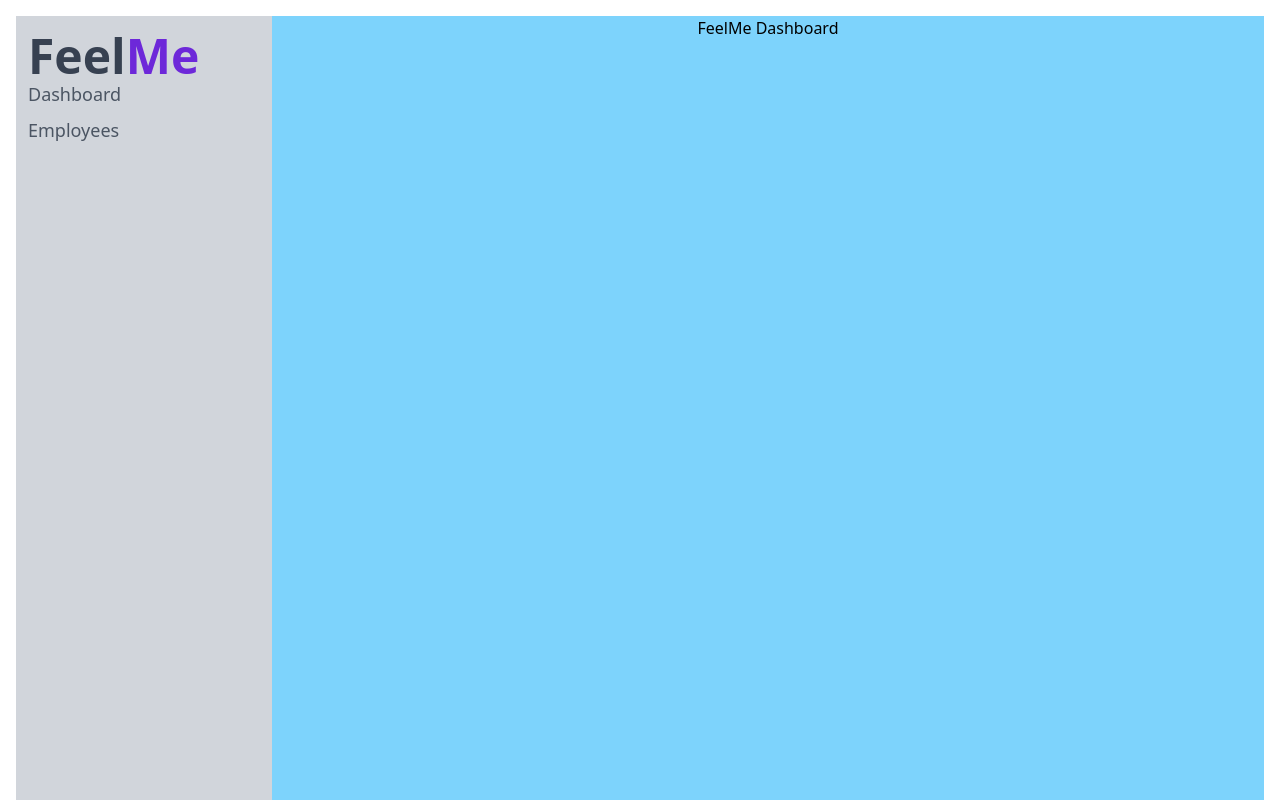
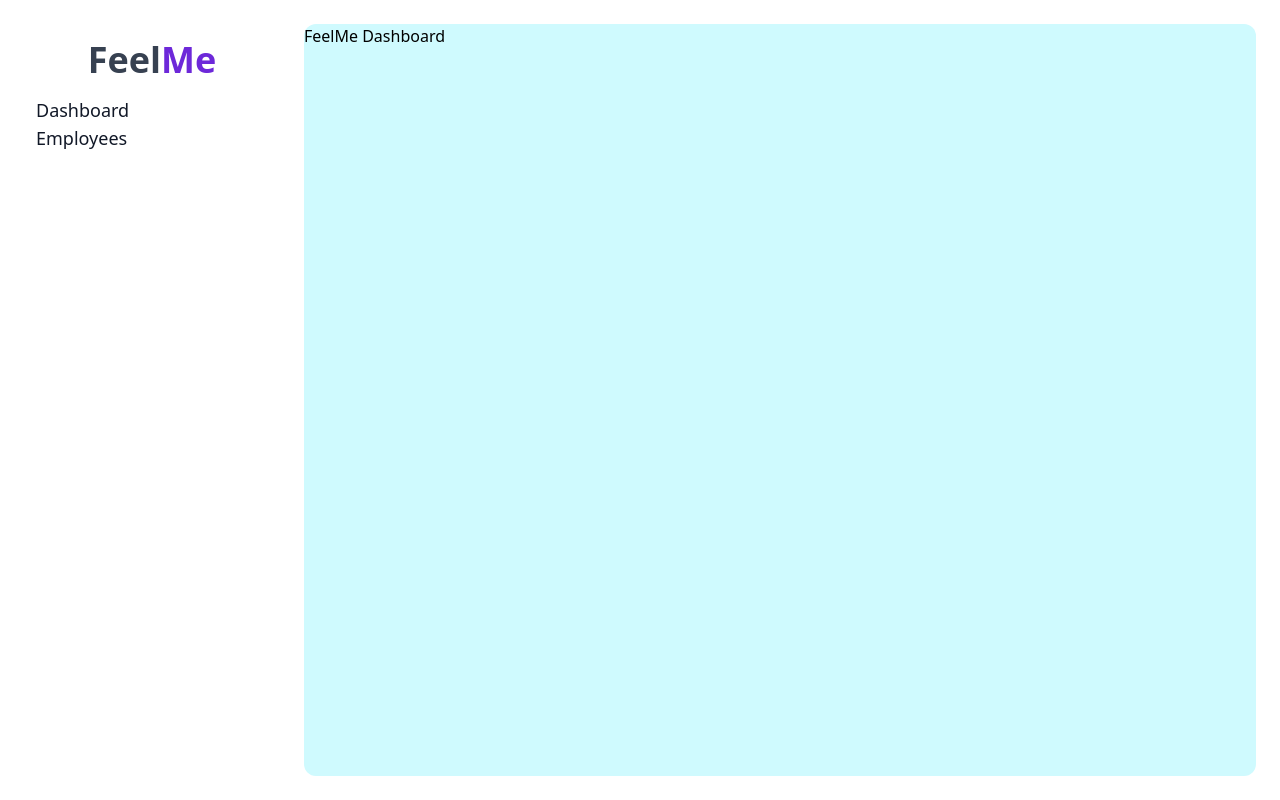
Before and after one commit to PatcharaKL/FeelME_Web, a React app: page / in a window 1280 px wide. Built offline with nearby package versions, Linux system fonts and the light colour scheme; the HTML template or start-up script is replaced by a standard one.

Commit message:
make page fixed and propery

```diff
--- a/src/components/FeelMeLogo.tsx
+++ b/src/components/FeelMeLogo.tsx
@@ -1,6 +1,6 @@
 export const FeelMeLogo = () => {
   return (
-    <div className="select-none text-5xl font-extrabold text-gray-700">
+    <div className="select-none text-4xl font-extrabold text-gray-700">
       Feel<span className="select-none text-violet-700">Me</span>
     </div>
   );
--- a/src/components/side-bar/SideBar.tsx
+++ b/src/components/side-bar/SideBar.tsx
@@ -6,16 +6,12 @@ const SideBar = () => {
   return (
     <>
       <SideBarContainer>
-        <div className="overflow h-full bg-gray-300 px-3 py-4">
-          <SideBarLogo Logo={FeelMeLogo} />
-          <ul className="space-y-2">
-            <li>
-              <SideBarItem name="Dashboard" />
-            </li>
-            <li>
-              <SideBarItem name="Employees" />
-            </li>
-          </ul>
+        <div className="overflow h-full px-3 py-4">
+          <div className="flex justify-center pb-4">
+            <SideBarLogo Logo={FeelMeLogo} />
+          </div>
+          <SideBarItem name="Dashboard" />
+          <SideBarItem name="Employees" />
         </div>
       </SideBarContainer>
     </>
@@ -24,11 +20,7 @@ const SideBar = () => {
 
 const SideBarContainer = (props: React.HTMLAttributes<HTMLDivElement>) => {
   return (
-    <aside
-      {...props}
-      className="top-0 left-0 z-40 h-screen w-64 "
-      aria-label="Sidebar"
-    >
+    <aside {...props} className="h-full w-64 rounded-xl">
       {props.children}
     </aside>
   );
@@ -45,7 +37,7 @@ const SideBarLogo = ({ Logo, to = default_nav }: any) => {
 const SideBarItem = ({ name, to = default_nav }: any) => {
   return (
     <div>
-      <a className="text-center text-lg text-gray-600" href={to}>
+      <a className="text-center text-lg text-gray-900" href={to}>
         {name}
       </a>
     </div>
--- a/src/pages/FeelMe.tsx
+++ b/src/pages/FeelMe.tsx
@@ -2,10 +2,10 @@ import SideBar from "../components/side-bar/SideBar";
 const FeelMe = () => {
   return (
     <>
-      <div className="fixed w-screen p-4">
-        <div className="flex">
+      <div className="h-screen w-screen p-6">
+        <div className="flex h-full gap-6">
           <SideBar />
-          <h1 className="flex-1 bg-sky-300 text-center">FeelMe Dashboard</h1>
+          <h1 className="flex-1 rounded-xl bg-cyan-100">FeelMe Dashboard</h1>
         </div>
       </div>
     </>
```
